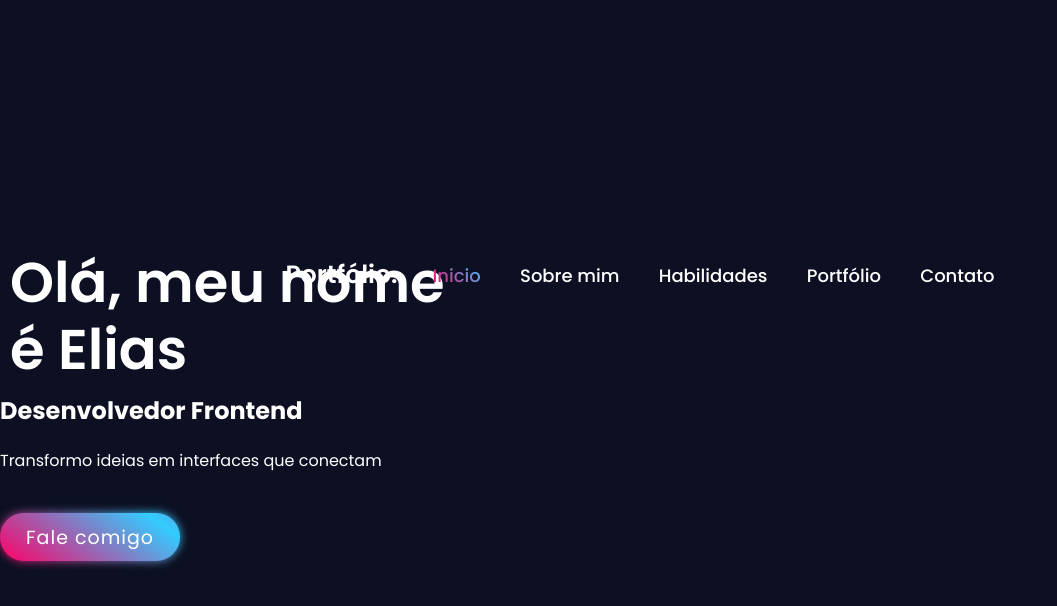
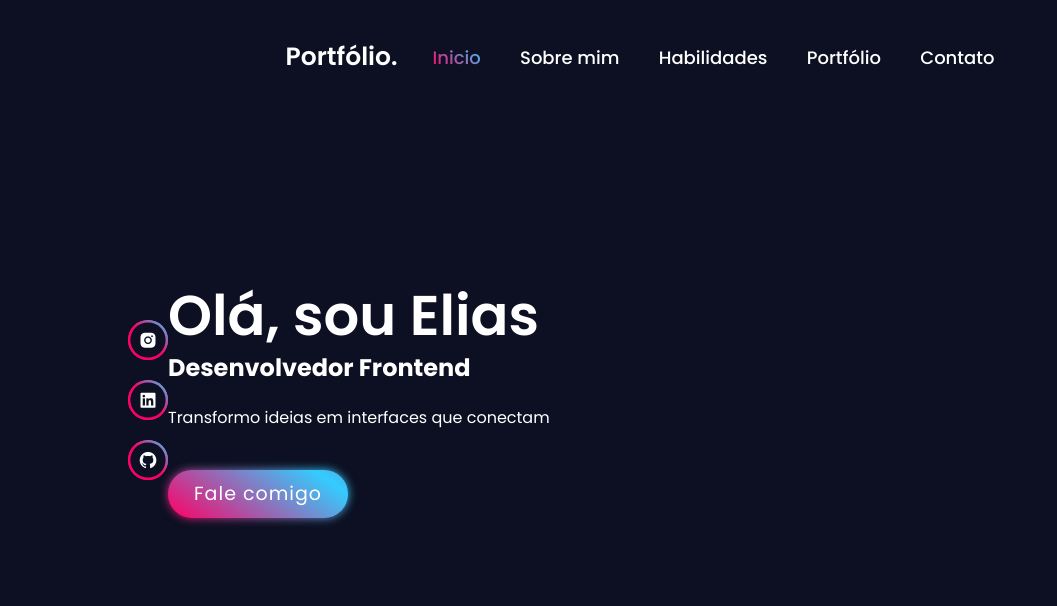
Before and after one commit to eliasjrdev/my-portfolio, a plain HTML site: page index.html in a window 1280 px wide. Shown: the whole page, without its empty margins (0-1057 px from the left). Drawn offline with nearby package versions, Linux system fonts and the light colour scheme.

Commit message:
Inclusão dos icones de rede sociais

```diff
--- a/index.html
+++ b/index.html
@@ -5,6 +5,7 @@
     <meta name="viewport" content="width=device-width, initial-scale=1.0">
     <title>Portfólio elias jr</title>
     <link rel="stylesheet" href="portfolio.css">
+    <link href='https://unpkg.com/boxicons@2.1.4/css/boxicons.min.css' rel='stylesheet'>
 </head>
 <body>
     <header class="header">
@@ -18,8 +19,13 @@
         </nav>
     </header>
     <section class="home">
+        <div class="home-sci">
+            <a href="#"><i class='bx bxl-instagram-alt'></i></a>
+            <a href="#"><i class='bx bxl-linkedin-square'></i></a>
+            <a href="#"><i class='bx bxl-github'></i></a>
+        </div>
         <div class="home-content">
-            <h1>Olá, meu nome é Elias</h1>
+            <h1>Olá, sou Elias</h1>
             <h2>Desenvolvedor Frontend</h2>
             <p>
                 Transformo ideias em interfaces que
--- a/portfolio.css
+++ b/portfolio.css
@@ -17,12 +17,13 @@ header{
     top: 0;
     left: 0;
     width: 100%;
-    padding: 20% 10%;
-    background-color: transparent;
+    padding: 3%;
+    background-color:transparent;
     display: flex;
     justify-content: center;
     align-items: center;
     z-index: 100;
+
 }
 
 .logo{
@@ -53,6 +54,7 @@ header{
     height: 100vh;
     display: flex;
     align-items: center;
+    padding: 0 10%;
 }
 
 .home-content{
@@ -62,7 +64,7 @@ header{
 .home-content h1{
     font-size: 56px;
     font-weight: 600;
-    padding: 10px;
+
     line-height: 1.2;
 }
 
@@ -127,3 +129,50 @@ header{
 .btn:hover::after{
     background-position: 100% 0;
 }
+
+.home-sci a{
+    position: relative;
+    display: flex;
+    justify-content: center;
+    align-items: center;
+    width: 40px;
+    height: 40px;
+    background: linear-gradient(45deg, #f06, #f06, #3cf);
+    border-radius: 50%;
+    font-size: 20px;
+    color: #fff;
+    text-decoration: none;
+    margin: 20px 0;
+    z-index: 1;
+}
+
+.home-sci a::before{
+    content: '';
+    position: absolute;
+    width: 100%;
+    height: 100%;
+    background: linear-gradient(45deg, #f06, #f06, #3cf);
+    border-radius: 50%;
+    z-index: -1;
+    transition: .5s ease;
+}
+
+.home-sci a:hover::before{
+    filter: blur(5px);
+}
+
+.home-sci a::after{
+    content: '';
+    position: absolute;
+    width: 100%;
+    height: 100%;
+    background: #0c1022;
+    border-radius: 50%;
+    transform: scale(.88);
+    z-index: -1;
+    transition: .5s ease;
+}
+
+.home-sci a:hover::after{
+    transform: scale(0);
+}
```
